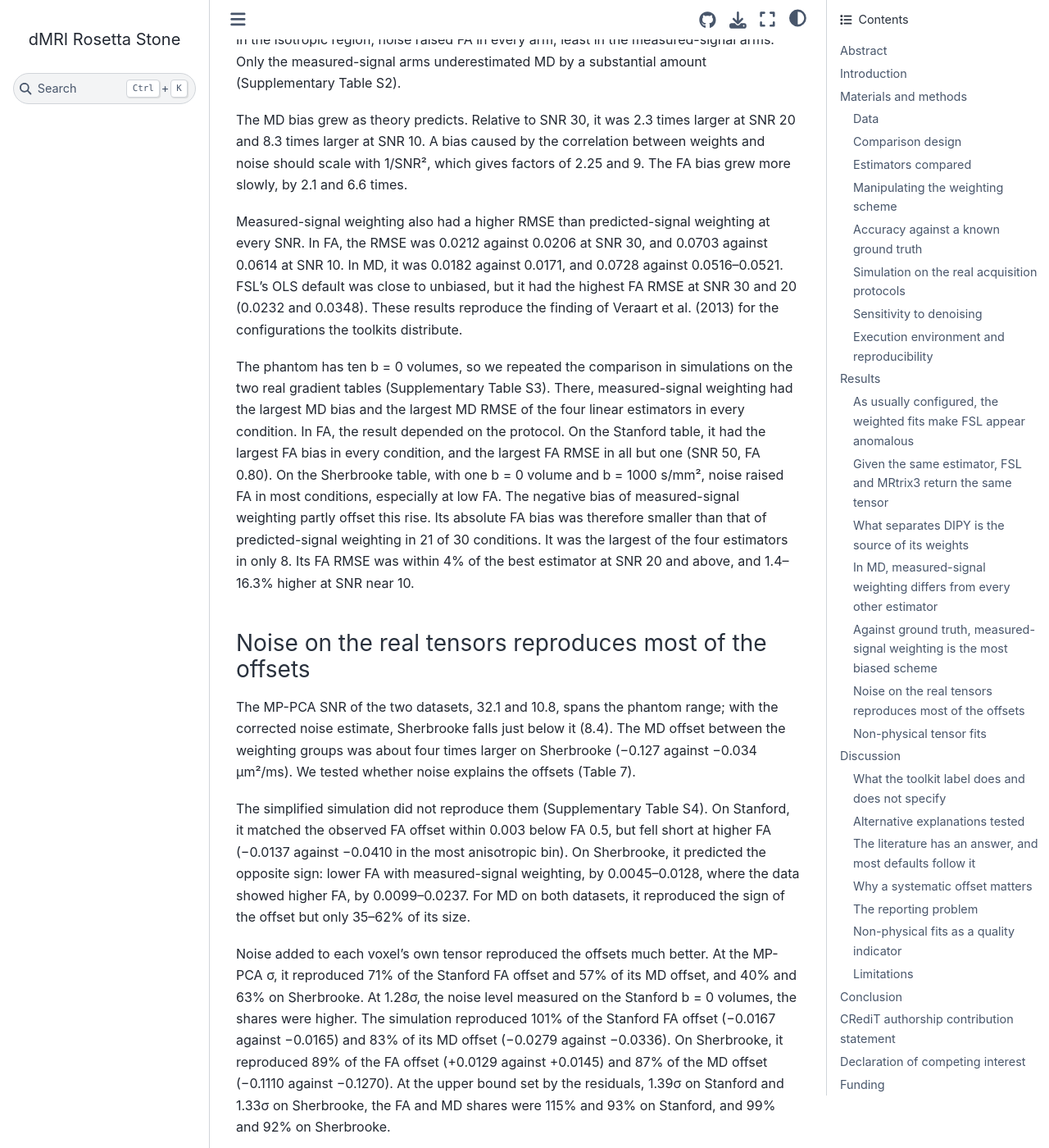
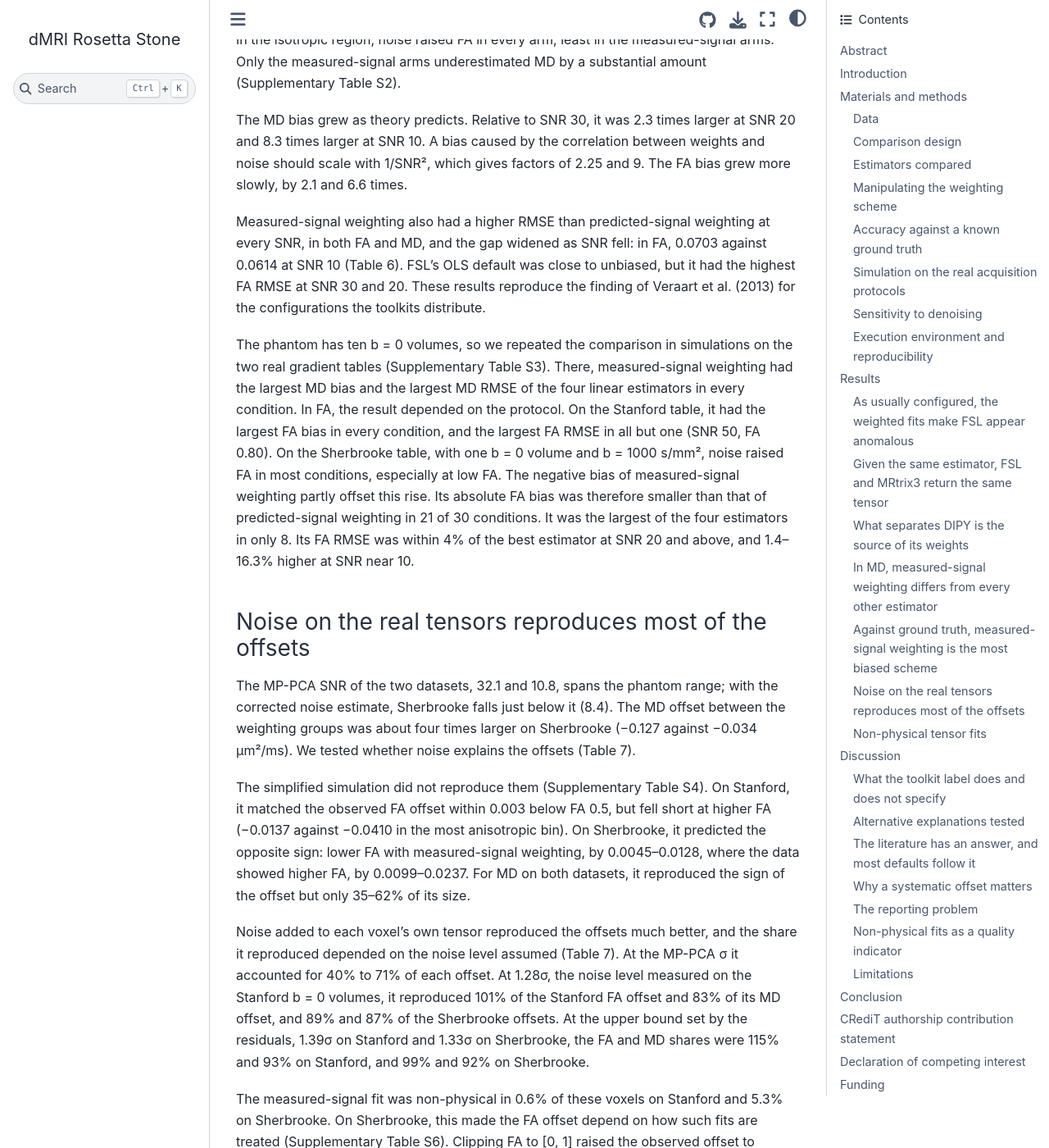
Before and after one commit to happybrotherhood/dmri-rosetta-stone, a Jupyter Book: the page built from article_jnm.md, in a window 1280 px wide and 1400 px high, scrolled down 9479 px. Shown: the whole window at 82% size. Built offline with Jupyter Book 1.0.4 settings and Sphinx 7.4.7 and the Sphinx Book theme 1.1.4, drawn with Linux system fonts in a browser that asks for light colours; pages that are not in the unit, such as notebooks, are missing from menus; some of the changed text lies outside the part shown.

Commit message:
Let the tables carry the numbers in three Results paragraphs
Read end to end, the Results sounded like a table being read aloud: 10.5 numbers
per 100 words of prose, and 73% of them already printed in a table.

The RMSE, noise-offset and denoising paragraphs now give the direction and the
magnitude that carries the argument, and point at the table for the rest. The
density falls to 9.4. Nothing is lost: every value dropped is printed in Table 6
or Table 8, or is derivable from the All rows of Table 7. The shares at the
residual-set bound appear in no table, so they stay in the prose. The paragraph
testing the 1/SNR-squared scaling keeps every number, because there the
comparison between observed and predicted factors is the test itself.

The small FA difference between MRtrix3 and DIPY is also no longer called a
bias, which matches the terminology the tables now use.

Co-Authored-By: Claude Opus 5 <noreply@anthropic.com>
Claude-Session: https://claude.ai/code/session_01Wud2CkZ5pwEHAeXS56jgLS

```diff
--- a/article_jnm.md
+++ b/article_jnm.md
@@ -146,7 +146,7 @@ As SNR fell, the measured-signal bias grew. At SNR 20 it was −0.0081 in FA and
 
 The MD bias grew as theory predicts. Relative to SNR 30, it was 2.3 times larger at SNR 20 and 8.3 times larger at SNR 10. A bias caused by the correlation between weights and noise should scale with 1/SNR², which gives factors of 2.25 and 9. The FA bias grew more slowly, by 2.1 and 6.6 times.
 
-Measured-signal weighting also had a higher RMSE than predicted-signal weighting at every SNR. In FA, the RMSE was 0.0212 against 0.0206 at SNR 30, and 0.0703 against 0.0614 at SNR 10. In MD, it was 0.0182 against 0.0171, and 0.0728 against 0.0516–0.0521. FSL's OLS default was close to unbiased, but it had the highest FA RMSE at SNR 30 and 20 (0.0232 and 0.0348). These results reproduce the finding of Veraart et al. (2013) for the configurations the toolkits distribute.
+Measured-signal weighting also had a higher RMSE than predicted-signal weighting at every SNR, in both FA and MD, and the gap widened as SNR fell: in FA, 0.0703 against 0.0614 at SNR 10 (Table 6). FSL's OLS default was close to unbiased, but it had the highest FA RMSE at SNR 30 and 20. These results reproduce the finding of Veraart et al. (2013) for the configurations the toolkits distribute.
 
 The phantom has ten b = 0 volumes, so we repeated the comparison in simulations on the two real gradient tables (Supplementary Table S3). There, measured-signal weighting had the largest MD bias and the largest MD RMSE of the four linear estimators in every condition. In FA, the result depended on the protocol. On the Stanford table, it had the largest FA bias in every condition, and the largest FA RMSE in all but one (SNR 50, FA 0.80). On the Sherbrooke table, with one b = 0 volume and b = 1000 s/mm², noise raised FA in most conditions, especially at low FA. The negative bias of measured-signal weighting partly offset this rise. Its absolute FA bias was therefore smaller than that of predicted-signal weighting in 21 of 30 conditions. It was the largest of the four estimators in only 8. Its FA RMSE was within 4% of the best estimator at SNR 20 and above, and 1.4–16.3% higher at SNR near 10.
 
@@ -156,7 +156,7 @@ The MP-PCA SNR of the two datasets, 32.1 and 10.8, spans the phantom range; with
 
 The simplified simulation did not reproduce them (Supplementary Table S4). On Stanford, it matched the observed FA offset within 0.003 below FA 0.5, but fell short at higher FA (−0.0137 against −0.0410 in the most anisotropic bin). On Sherbrooke, it predicted the opposite sign: lower FA with measured-signal weighting, by 0.0045–0.0128, where the data showed higher FA, by 0.0099–0.0237. For MD on both datasets, it reproduced the sign of the offset but only 35–62% of its size.
 
-Noise added to each voxel's own tensor reproduced the offsets much better. At the MP-PCA σ, it reproduced 71% of the Stanford FA offset and 57% of its MD offset, and 40% and 63% on Sherbrooke. At 1.28σ, the noise level measured on the Stanford b = 0 volumes, the shares were higher. The simulation reproduced 101% of the Stanford FA offset (−0.0167 against −0.0165) and 83% of its MD offset (−0.0279 against −0.0336). On Sherbrooke, it reproduced 89% of the FA offset (+0.0129 against +0.0145) and 87% of the MD offset (−0.1110 against −0.1270). At the upper bound set by the residuals, 1.39σ on Stanford and 1.33σ on Sherbrooke, the FA and MD shares were 115% and 93% on Stanford, and 99% and 92% on Sherbrooke.
+Noise added to each voxel's own tensor reproduced the offsets much better, and the share it reproduced depended on the noise level assumed (Table 7). At the MP-PCA σ it accounted for 40% to 71% of each offset. At 1.28σ, the noise level measured on the Stanford b = 0 volumes, it reproduced 101% of the Stanford FA offset and 83% of its MD offset, and 89% and 87% of the Sherbrooke offsets. At the upper bound set by the residuals, 1.39σ on Stanford and 1.33σ on Sherbrooke, the FA and MD shares were 115% and 93% on Stanford, and 99% and 92% on Sherbrooke.
 
 The measured-signal fit was non-physical in 0.6% of these voxels on Stanford and 5.3% on Sherbrooke. On Sherbrooke, this made the FA offset depend on how such fits are treated (Supplementary Table S6). Clipping FA to [0, 1] raised the observed offset to +0.0195, and keeping values as fitted raised it to +0.0239. Treated the same way, noise-only data reproduced 94% and 106% of these FA offsets, and 86% and 91% of the MD offsets. On Stanford, the shares changed by at most 3.3 percentage points.
 
@@ -168,7 +168,7 @@ Checks of the real residuals found no pipeline error and no signal dropout (Supp
 
 Stanford's most anisotropic voxels, where noise fell short, showed a clear angular pattern. In voxels with FA of 0.6 or more, the median residual was negative at oblique angles and +0.89σ along the fibre, against +0.32σ in noise-only data. This pattern is consistent with a single tensor failing to fit the angular profile of the signal at b = 2000 s/mm². On Sherbrooke, at b = 1000 s/mm², the pattern was weak (+0.31σ against +0.19σ).
 
-Denoising reduced the real-data offsets but did not remove them (Table 8). The MD offset between FSL `--wls` and MRtrix3's default fell by 44% on Stanford (from −0.0330 to −0.0186 µm²/ms). On Sherbrooke, it fell by 61% (from −0.1271 to −0.0494 µm²/ms). The FA offset shrank but kept opposite signs on the two datasets (−0.0134 and +0.0034). The small FA bias between MRtrix3 and DIPY changed little (from +0.0027 to +0.0026 on Stanford, and from +0.0053 to +0.0031 on Sherbrooke).
+Denoising reduced the real-data offsets but did not remove them (Table 8). The MD offset between FSL `--wls` and MRtrix3's default fell by 44% on Stanford and by 61% on Sherbrooke. The FA offset shrank but kept opposite signs on the two datasets, and the small FA difference between MRtrix3 and DIPY changed little.
 
 ### Non-physical tensor fits
 
```
Also changed, not shown: 4 other files.
